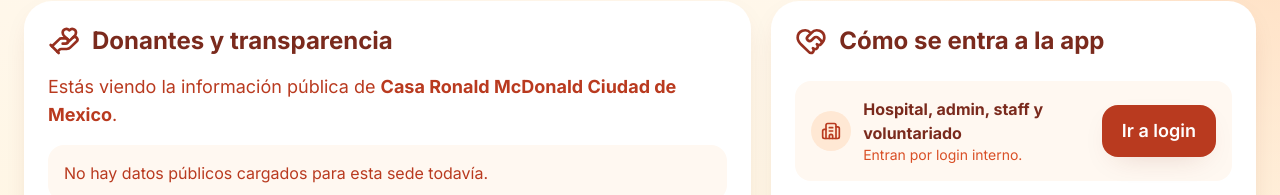
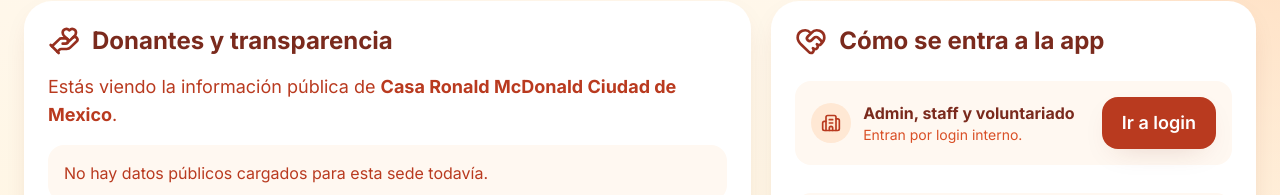
Before and after one commit to Articnn/Ronald-Care, a React (Vite) app: page / in a window 1280 px wide. Shown: the part 186-381 px from the top of the page. Built offline with nearby package versions, Linux system fonts and the light colour scheme; no server answers.

Commit message:
Hide Hospital route access

```diff
--- a/src/pages/OperationalAccessPage.tsx
+++ b/src/pages/OperationalAccessPage.tsx
@@ -10,12 +10,14 @@
     route: '/admin/login',
     icon: <UserCog className="h-8 w-8" />,
   },
+  /*
   {
     title: 'Hospital / Trabajo Social',
     description: 'Captura y seguimiento de referencias no clínicas.',
     route: '/hospital/login',
     icon: <Building2 className="h-8 w-8" />,
   },
+  */
   {
     title: 'Staff / Operación',
     description: 'Recepción, ayuda asistida, solicitudes, viajes, voluntariado e inventario.',
--- a/src/pages/ProfileSelectorPage.tsx
+++ b/src/pages/ProfileSelectorPage.tsx
@@ -60,7 +60,7 @@
                 <Building2 className="h-5 w-5 text-warm-700" />
               </div>
               <div className="flex-1 min-w-0">
-                <p className="font-bold text-warm-900">Hospital, admin, staff y voluntariado</p>
+                <p className="font-bold text-warm-900">Admin, staff y voluntariado</p>
                 <p className="text-sm text-warm-600">Entran por login interno.</p>
               </div>
               <Link to="/login" className="shrink-0">
```
